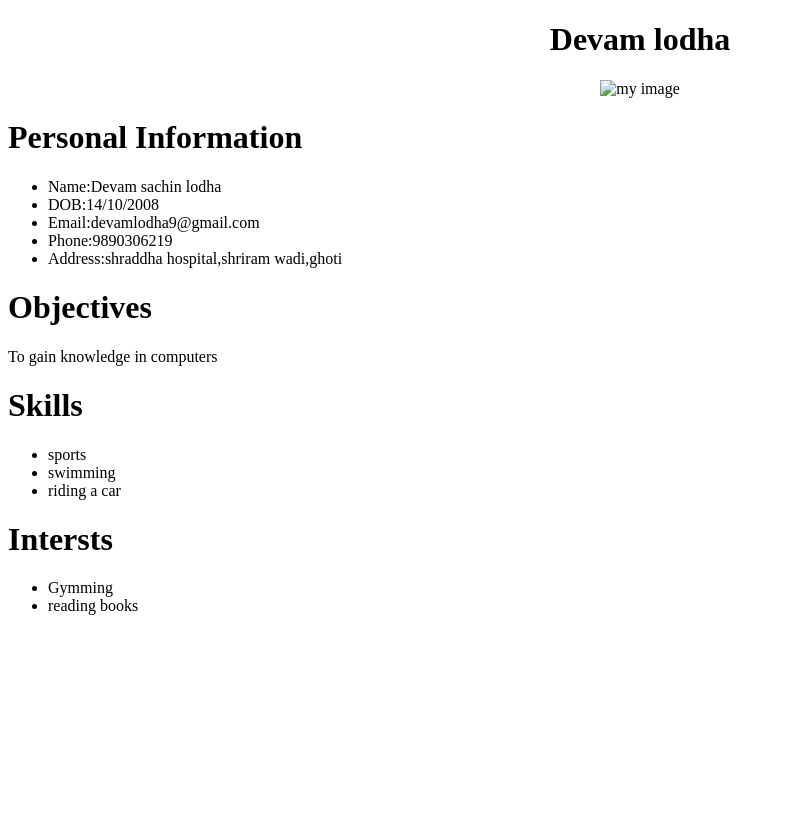
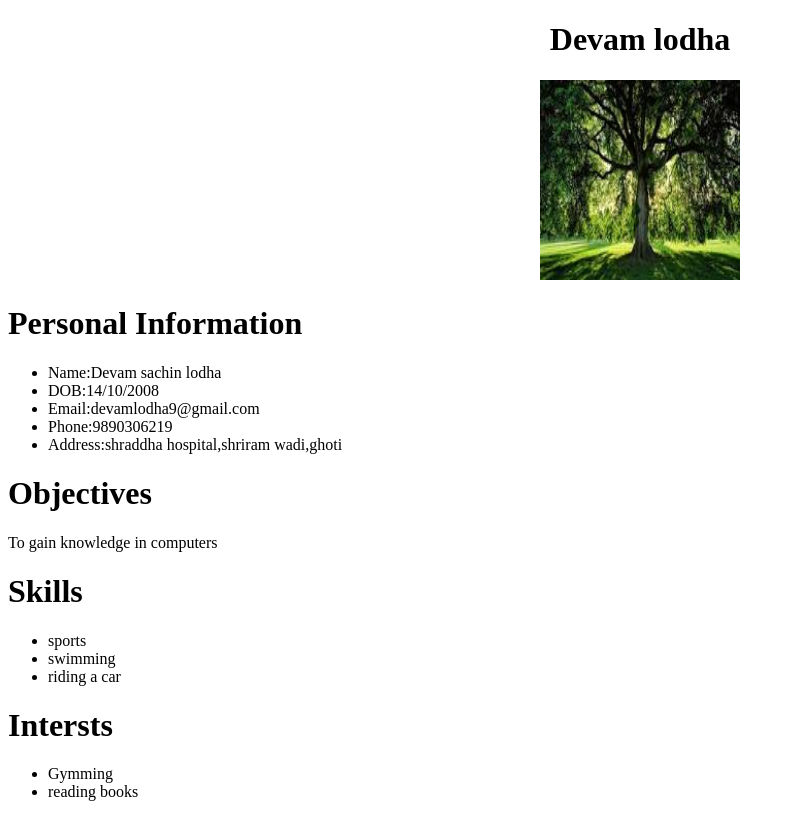
Before and after one commit to Devamlodha/me, a plain HTML site: page index.html in a window 1280 px wide. Shown: the whole page, without its empty margins (0-795 px from the left). Drawn offline with Linux system fonts and the light colour scheme.

Commit message:
Update index.html

```diff
--- a/index.html
+++ b/index.html
@@ -5,11 +5,11 @@
 <meta name="keywords" content="Portfolio website,Devam lodha,sigma man">
 <meta name="description" content="This is portfolio website of devam lodha-10th std student">
 <meta name="author" content="Devam lodha">
-<link rel="icon" href="images/save.jpg">
+<link rel="icon" href="save.jpg">
 </head>
 <body>
 <center> <h1>Devam lodha</h1> </center>
-<center><img src="images/save.jpg" alt="my image" width="200" height="200"> </center>
+<center><img src="save.jpg" alt="my image" width="200" height="200"> </center>
 <h1>Personal Information</h1>
 <ul>
 <li>Name:Devam sachin lodha</li>
```
